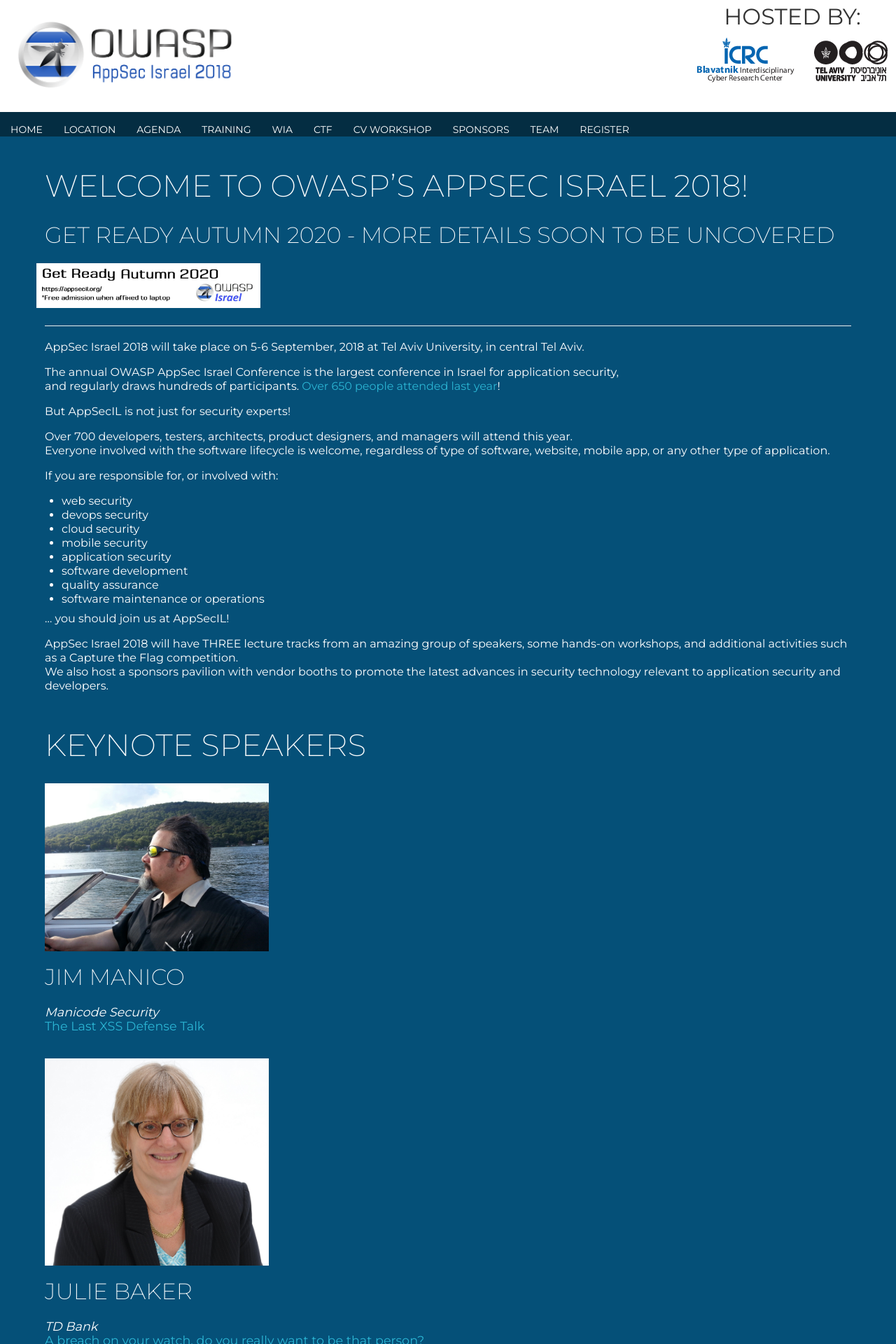
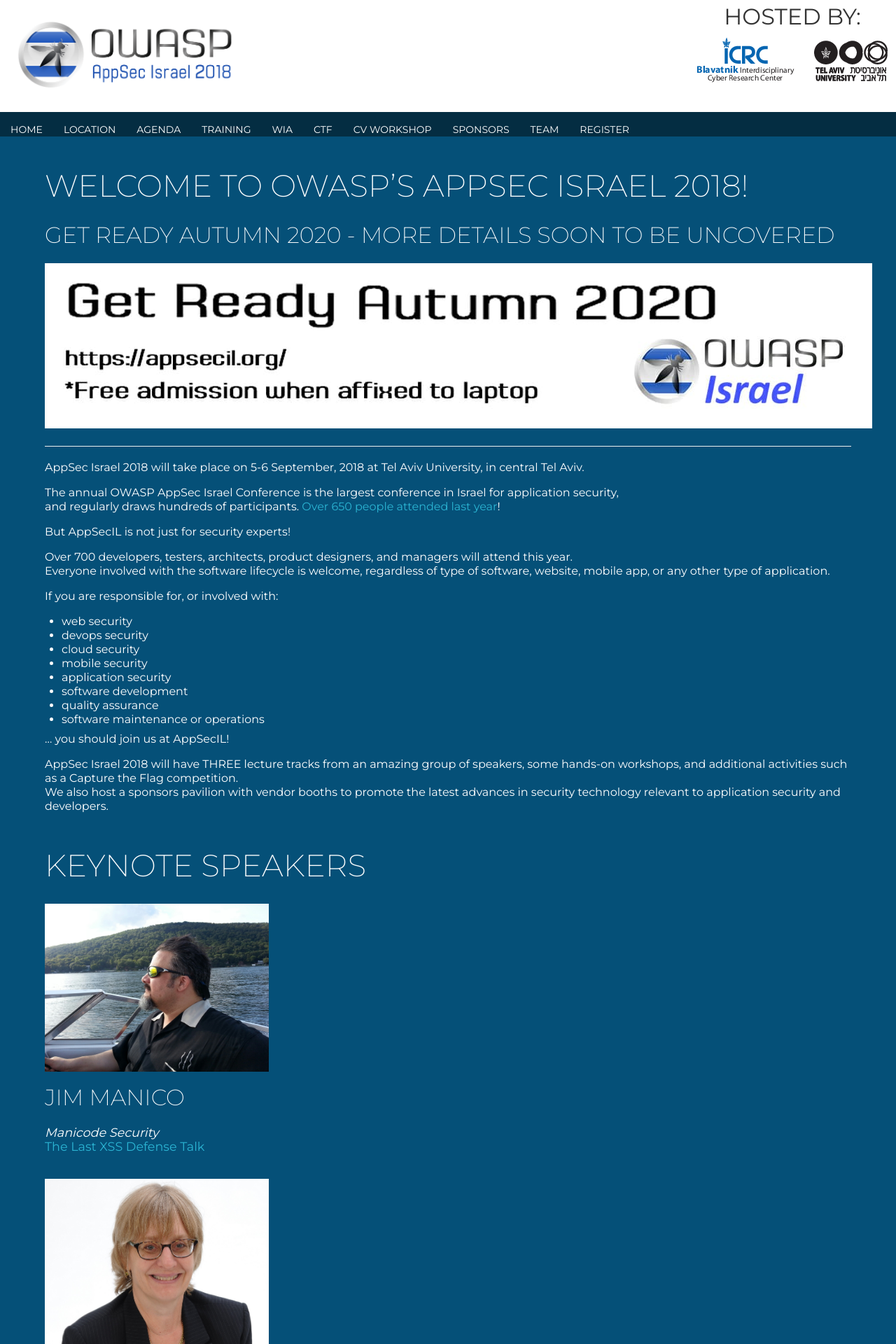
Before and after one commit to OWASP/AppSec-Israel-2018, a Jekyll site: the page built from index.md, in a window 1280 px wide. Shown: the top 1920 px of the page at 70% size. Built offline with Jekyll 4.4.1, drawn with Linux system fonts in a browser that asks for light colours; our own code applies the rules of GitHub Pages for plain Markdown files.

Commit message:
sticker resizing

```diff
--- a/index.md
+++ b/index.md
@@ -4,7 +4,7 @@
 ## Welcome to OWASP's {{ site.title }}!
 
 ### Get Ready Autumn 2020 - more details soon to be uncovered
-<img src="assets/img/sticker2020.jpeg" style="width:20em; margin-left:-0.75em;">
+<img src="assets/img/sticker2020.jpeg" >
 
 ---
 
```
